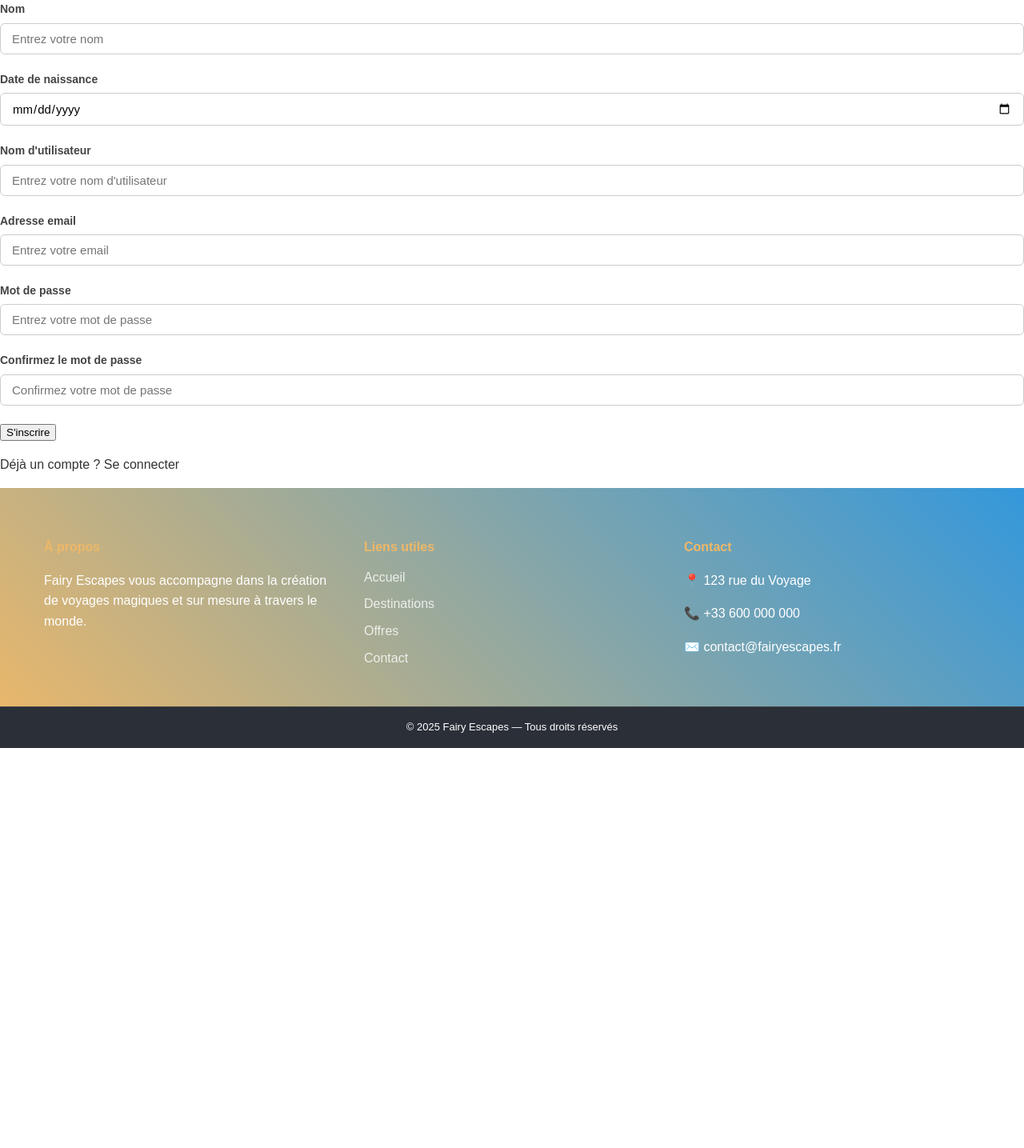
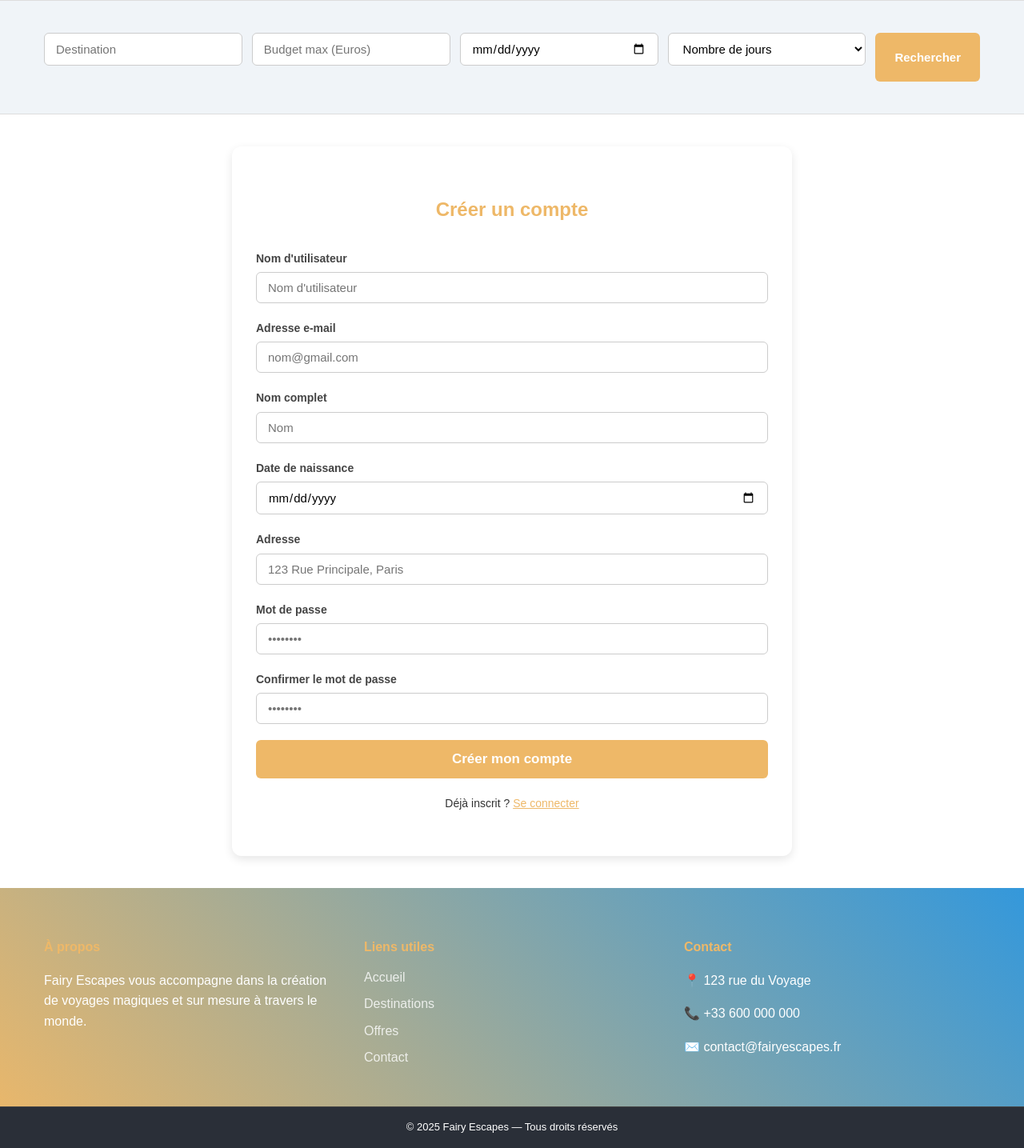
Before and after one commit to marwadkhissi5/Project-S4, a PHP site: page /inscription.php in a window 1280 px wide. Shown: the part 132-1567 px from the top of the page at 80% size. Before the commit the page ends 1067 px from the top, so only its background shows below. Run offline with PHP 8.4, Linux system fonts and the light colour scheme; data that the repository does not hold is empty.

Commit message:
Update inscription.php

```diff
--- a/inscription.php
+++ b/inscription.php
@@ -1,60 +1,68 @@
 <?php
-session_start();
-$erreur = '';
-$valeurs = [
-    'nom' => '',
-    'naissance' => '',
-    'login' => '',
-    'email' => '',
-];
+  session_start();
+  include 'includes/fcts_donnees.php';
+  include 'vues/entete.php';
+  $stylesheets = [];
+  $javascripts = ['inscription.js'];
+  $erreurs=[];
 
-if ($_SERVER["REQUEST_METHOD"] == "POST") {
-    $fichier = 'donnees/bd.json';
-    $donnees = file_get_contents($fichier);
-    $bd = json_decode($donnees, true);
+  if ($_SERVER["REQUEST_METHOD"] == "POST") {
+
 
     $utilisateurs = $bd['utilisateurs'];
 
     $valeurs = [
         'nom' => $_POST['nom'],
-        'naissance' => $_POST['naissance'],
-
         'login' => $_POST['login'],
         'email' => $_POST['email'],
+        'naissance' => $_POST['naissance'],
+        'mdp1' => $_POST['mot_de_passe1'],
+        'mdp2' => $_POST['mot_de_passe2'],
+        'adresse' => $_POST['adresse'],
     ];
 
-    $password = $_POST['password'];
-    $confirm_password = $_POST['confirm-password'];
+    if ($valeurs['mdp1'] !== $valeurs['mdp2']) {
+        $erreurs['mdp'] ='Les mots de passe ne correspondent pas.';
+    } else {
 
-    if ($password !== $confirm_password) {
-        $erreur = 'Les mots de passe ne correspondent pas.';
-    } else {
-        $login_existe = false;
-        $email_existe = false;
-
-        foreach ($utilisateurs as $utilisateur) {
-            if ($utilisateur['login'] === $valeurs['login']) {
-                $login_existe = true;
-            }
-            if ($utilisateur['email'] === $valeurs['email']) {
-                $email_existe = true;
-            }
+        $user=rechercher_email($valeurs['email']);
+        if($user){
+          $erreurs['email'] = "Champ vide ou adresse email déjà prise.";
         }
 
-        if ($login_existe) {
-            $erreur = "Ce nom d'utilisateur est déjà pris.";
-        } elseif ($email_existe) {
-            $erreur = 'Cet email est déjà utilisé.';
-        } else {
+        $user=rechercher_utilisateur($valeurs['login']);
+        if($user){
+          $erreurs['login'] = "Champ vide ou nom d'utilisateur déjà pris.";
+        }
+
+        if(!isset($valeurs['nom'])){
+          $erreurs['nom'] = "Ce champ est obligatoire";
+        }
+        if(!isset($valeurs['naissance'])){
+          $erreurs['naissance'] = "Ce champ est obligatoire";
+        }
+
+        if(!isset($valeurs['mdp1'])){
+          $erreurs['mdp1'] = "Ce champ est obligatoire";
+        }
+
+        if(!isset($valeurs['mdp2'])){
+          $erreurs['mdp2'] = "Ce champ est obligatoire";
+        }
+
+        if(!isset($valeurs['adresse'])){
+          $erreurs['adresse'] = "Ce champ est obligatoire";
+        }
+        if(empty($erreurs)){
             $nv_utilisateur = [
                 'login' => $valeurs['login'],
-                'mot_de_passe' => $password,
+                'mot_de_passe' => $valeurs['mdp1'],
                 'role' => 'normal',
                 'email' => $valeurs['email'],
                 'informations' => [
                     'nom' => $valeurs['nom'],
                     'naissance' => $valeurs['naissance'],
-
+                    'adresse' => $valeurs['adresse'],
                 ],
                 'dates' => [
                     'inscription' => date('d-m-Y'),
@@ -73,62 +81,122 @@ if ($_SERVER["REQUEST_METHOD"] == "POST") {
         }
     }
 }
+
 ?>
 
-<?php $titre="Inscription "; ?>
-<?php include 'vues/entete.php'; ?>
-<link rel="stylesheet" type="text/css" href="style.css">
-<div class="container">
-	<div class="rightbox">
-		<div class="Profil">
-		<?php if ($erreur) {?>
-                            <div class="alert alert-danger" role="alert">
-                                <h4 class="alert-heading">Erreur d'inscription</h4>
-                                <p>
-                                    <?php echo $erreur;?>
-                                </p>
-                            </div>
-                            <?php }?>
-		<form id="form-inscription" method="POST">
-                                <!-- Informations de base -->
+<?php include 'vues/recherche.php' ;?>
 
-									<label for="nom" class="form-label">Nom</label>
-									<input type="text" class="form-control" name="nom" value="<?php echo $valeurs['nom']; ?>" id="nom" placeholder="Entrez votre nom" required>
+    <div class="section-inscription bg-clair">
+      <div class="carte-inscription">
+        <h2>Créer un compte</h2>
+        <form class="form-inscription" method="POST">
+          <label for="login">Nom d'utilisateur</label>
+          <input
+            type="text"
+            id="login"
+            name="login"
+            maxlength="12"
+            placeholder="Nom d'utilisateur"
+            required
+          />
+          <span id="cpt_nom"></span>
+          <?php if(isset($erreurs['login'])){ ?>
+            <div class="alert alert-danger">
+              ❌ <?php echo $erreurs['login'];?>
+            </div>
+          <?php } ?>
 
+          <label for="email">Adresse e-mail</label>
+          <input
+            type="email"
+            id="email"
+            name="email"
+            placeholder="nom@gmail.com"
+            required
+          />
+          <?php if(isset($erreurs['email'])){ ?>
+            <div class="alert alert-danger">
+              ❌ <?php echo $erreurs['email'];?>
+            </div>
+          <?php } ?>
 
+          <label for="nom">Nom complet</label>
+          <input
+            type="text"
+            id="nom"
+            name="nom"
+            placeholder="Nom"
+            required
+          />
+          <?php if(isset($erreurs['nom'])){ ?>
+            <div class="alert alert-danger">
+              ❌ <?php echo $erreurs['nom'];?>
+            </div>
+          <?php } ?>
 
-                                        <label for="naissance" class="form-label">Date de naissance</label>
-                                        <input type="date" class="form-control" name="naissance" id="naissance" required>
+          <label for="naissance">Date de naissance</label>
+          <input type="date" id="naissance" name="naissance" required />
+          <?php if(isset($erreurs['naissance'])){ ?>
+            <div class="alert alert-danger">
+              ❌ <?php echo $erreurs['naissance'];?>
+            </div>
+          <?php } ?>
 
+          <label for="adresse">Adresse</label>
+          <input
+            type="text"
+            id="adresse"
+            name="adresse"
+            placeholder="123 Rue Principale, Paris"
+            required
+          />
+          <?php if(isset($erreurs['adresse'])){ ?>
+            <div class="alert alert-danger">
+              ❌ <?php echo $erreurs['adresse'];?>
+            </div>
+          <?php } ?>
 
+          <label for="password">Mot de passe</label>
+          <input
+            type="password"
+            id="password1"
+            name="mot_de_passe1"
+            placeholder="••••••••"
+            required
+          />
+          <?php if(isset($erreurs['mdp1'])){ ?>
+            <div class="alert alert-danger">
+              ❌ <?php echo $erreurs['mdp1'];?>
+            </div>
+          <?php } ?>
+          <label for="password">Confirmer le mot de passe</label>
+          <input
+            type="password"
+            id="password2"
+            name="mot_de_passe2"
+            placeholder="••••••••"
+            required
+          />
+          <?php if(isset($erreurs['mdp2'])){ ?>
+            <div class="alert alert-danger">
+              ❌ <?php echo $erreurs['mdp2'];?>
+            </div>
+          <?php } ?>
 
-                                    <label for="login" class="form-label">Nom d'utilisateur</label>
-                                    <input type="text" class="form-control" name="login" value="<?php echo $valeurs['login']; ?>" id="login" placeholder="Entrez votre nom d'utilisateur" required>
+          <?php if(isset($erreurs['mdp'])){ ?>
+            <div class="alert alert-danger">
+              ❌ <?php echo $erreurs['mdp'];?>
+            </div>
+          <?php } ?>
 
-                                    <label for="email" class="form-label">Adresse email</label>
-                                    <input type="email" class="form-control" name="email" value="<?php echo $valeurs['email']; ?>" id="email" placeholder="Entrez votre email" required>
+          <button type="submit" class="btn btn-template btn-large">
+            Créer mon compte
+          </button>
+        </form>
 
-                                    <label for="password" class="form-label">Mot de passe</label>
-                                    <input type="password" class="form-control" name="password" id="password" placeholder="Entrez votre mot de passe" required>
-
-                                    <label for="confirm-password" class="form-label">Confirmez le mot de passe</label>
-                                    <input type="password" class="form-control" name="confirm-password" id="confirm-password" placeholder="Confirmez votre mot de passe" required>
-
-
-                                <!-- Bouton d'inscription -->
-
-                                <input type="submit" value="S'inscrire">
-
-
-                                <!-- Lien de connexion -->
-                                <div class="other">
-                                    <p class="mb-0">Déjà un compte ? <a href="connexion.php" class="text-danger">Se connecter</a></p>
-                                </div>
-                            </form>
-		</div>
-	</div>
-</div>
-
-
-
-<?php include "vues/pied.php" ?>
+        <p class="texte-connexion">
+          Déjà inscrit ? <a href="connexion.php">Se connecter</a>
+        </p>
+      </div>
+    </div>
+<?php include 'vues/pied.php' ;?>
```
